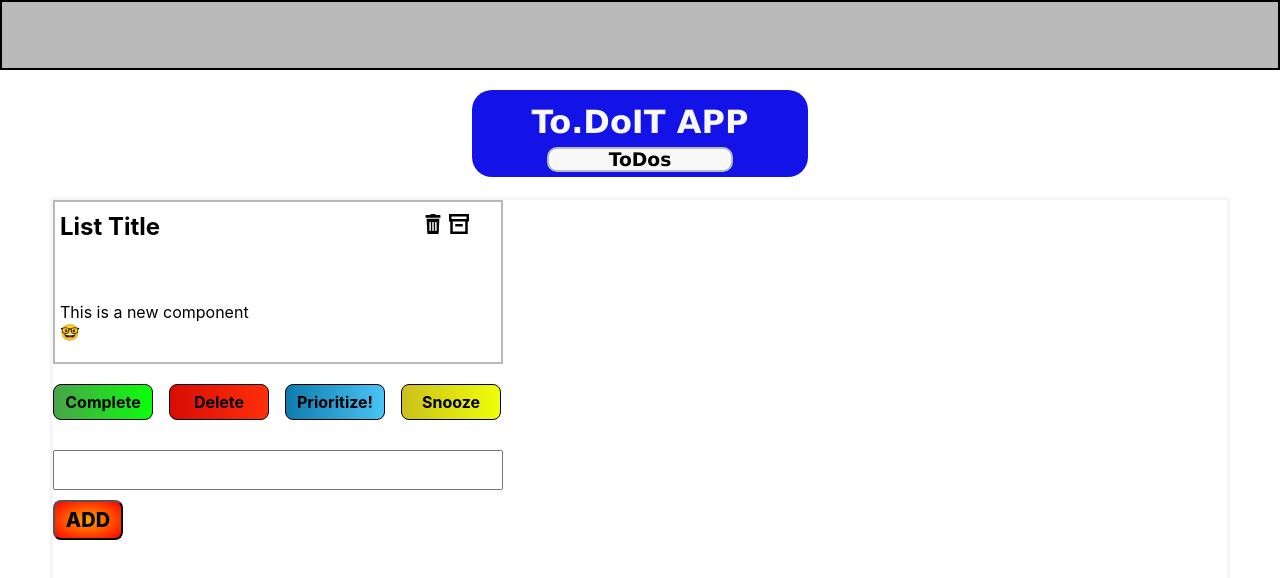
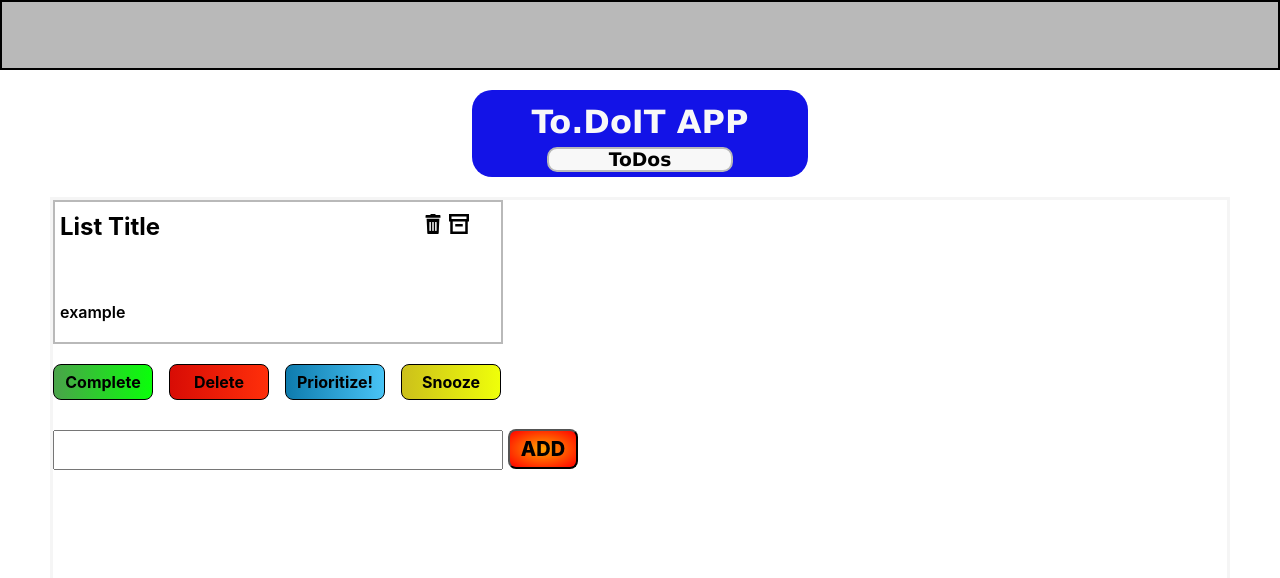
Before and after one commit to SkelGames95/ToDoApp, a React (Vite) app: page / in a window 1280 px wide. Shown: the top 578 px of the page. Built offline with nearby package versions, Linux system fonts and the light colour scheme.

Commit message:
changed disposition for addbutton

```diff
--- a/src/shared/components/buttons/AddButton.module.scss
+++ /dev/null
@@ -1,14 +0,0 @@
-.addButton{
-    font-family: var(--normal-font);
-    background-image: radial-gradient(orange, red);
-    border-radius: 8px;
-    font-weight: 800;
-    font-size: 20px;
-    width: 70px;
-    height: 40px;
-    margin-left: 0px;
-}
-
-.addButton:hover{
-    border: 5px solid black;;
-}
--- a/src/shared/components/buttons/AddButton.tsx
+++ /dev/null
@@ -1,9 +0,0 @@
-import classes from './AddButton.module.scss'
-
-export const AddButton = () => {
-  return (
-    <>
-      <button className={classes.addButton}>ADD</button>
-    </>
-  );
-};
--- a/src/shared/components/containers/Body.tsx
+++ b/src/shared/components/containers/Body.tsx
@@ -1,5 +1,3 @@
-//import { Button } from '../sharedComponents/Button'
-import { AddButton } from '../buttons/AddButton'
 import { TasksButtons } from '../buttons/TasksButtons'
 import { Input } from '../sharedComponents/Input'
 import { Schedule } from './Schedule'
@@ -19,7 +17,7 @@ export const Body = () => {
             <div>
                 <Input />
             </div>
-            <AddButton />
+
         </div>
     )
 }
--- a/src/shared/components/containers/TodoList.tsx
+++ b/src/shared/components/containers/TodoList.tsx
@@ -1,10 +1,10 @@
+import { TodoItem } from '../sharedComponents/TodoItem';
 import classes from './style/TodoList.module.scss'
 
 export const TodoList = () => {
   return (
     <div className={classes.listCont}>
-      <p>This is a new component</p>
-      <p>🤓</p>
+      < TodoItem />
     </div>
   );
 }
--- a/src/shared/components/sharedComponents/Input.tsx
+++ b/src/shared/components/sharedComponents/Input.tsx
@@ -1,10 +1,12 @@
 import classes from './style/Input.module.scss'
+
 
 export const Input = () => {
   return (
     <>
     <form action="">
         <input type="text" className={classes.toDoInput} />
+        <button className={classes.addButton}>ADD</button>
     </form>
     </>
   );
--- /dev/null
+++ b/src/shared/components/sharedComponents/TodoItem.tsx
@@ -0,0 +1,9 @@
+import classes from './style/TodoItem.module.scss'
+
+export const TodoItem = () => {
+  return (
+    <div className={classes.todoItem}>
+      <p>example{/*inputvalue*/}</p>
+    </div>
+  );
+};
--- a/src/shared/components/sharedComponents/style/Input.module.scss
+++ b/src/shared/components/sharedComponents/style/Input.module.scss
@@ -5,3 +5,18 @@
     margin-top: 30px;
     font-size: larger;
 }
+
+.addButton{
+    font-family: var(--normal-font);
+    background-image: radial-gradient(orange, red);
+    border-radius: 8px;
+    font-weight: 800;
+    font-size: 20px;
+    width: 70px;
+    height: 40px;
+    margin-left: 5px;
+}
+
+.addButton:hover{
+    border: 5px solid black;;
+}
--- /dev/null
+++ b/src/shared/components/sharedComponents/style/TodoItem.module.scss
@@ -0,0 +1,3 @@
+.todoItem{
+    font-weight: 600;
+}
```
